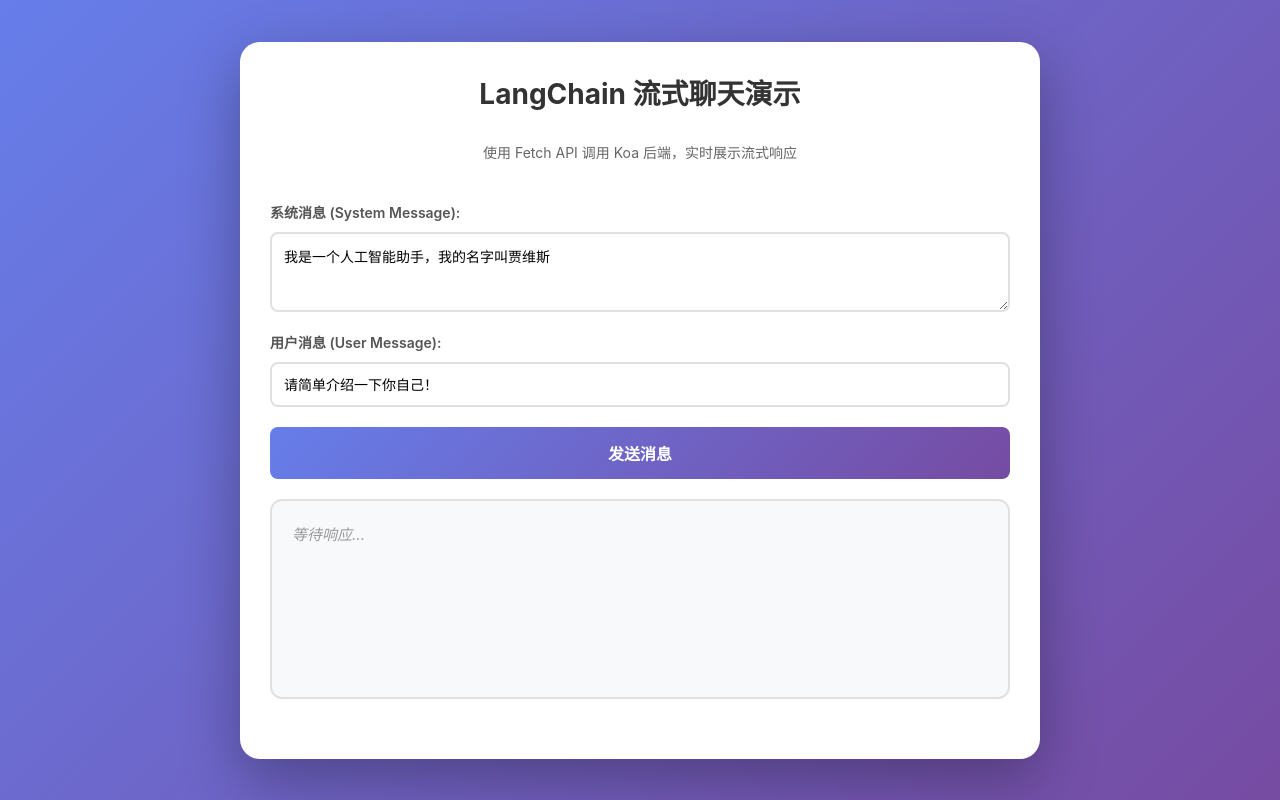
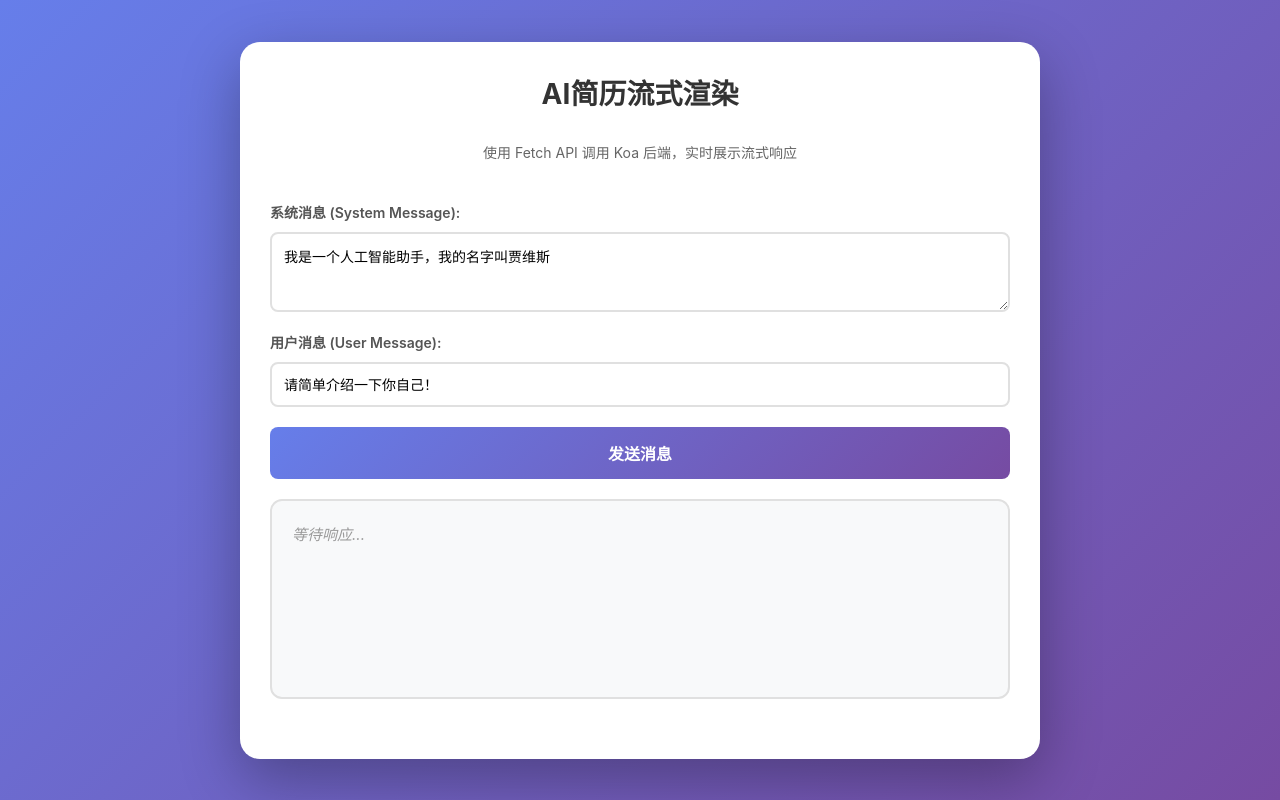
Before and after one commit to SlowDrunk/LangChain_study, a website: page app/index.html in a window 1280 px wide. Drawn offline with Linux system fonts and the light colour scheme.

Commit message:
refactor: "更新页面标题和主标题为AI简历流式渲染，增强用户体验"

```diff
--- a/app/index.html
+++ b/app/index.html
@@ -4,7 +4,7 @@
 <head>
   <meta charset="UTF-8">
   <meta name="viewport" content="width=device-width, initial-scale=1.0">
-  <title>LangChain 流式聊天演示</title>
+  <title>AI简历流式渲染</title>
   <style>
     * {
       margin: 0;
@@ -187,7 +187,7 @@
 
 <body>
   <div class="container">
-    <h1>LangChain 流式聊天演示</h1>
+    <h1>AI简历流式渲染</h1>
     <p class="subtitle">使用 Fetch API 调用 Koa 后端，实时展示流式响应</p>
 
     <div class="input-group">
```
